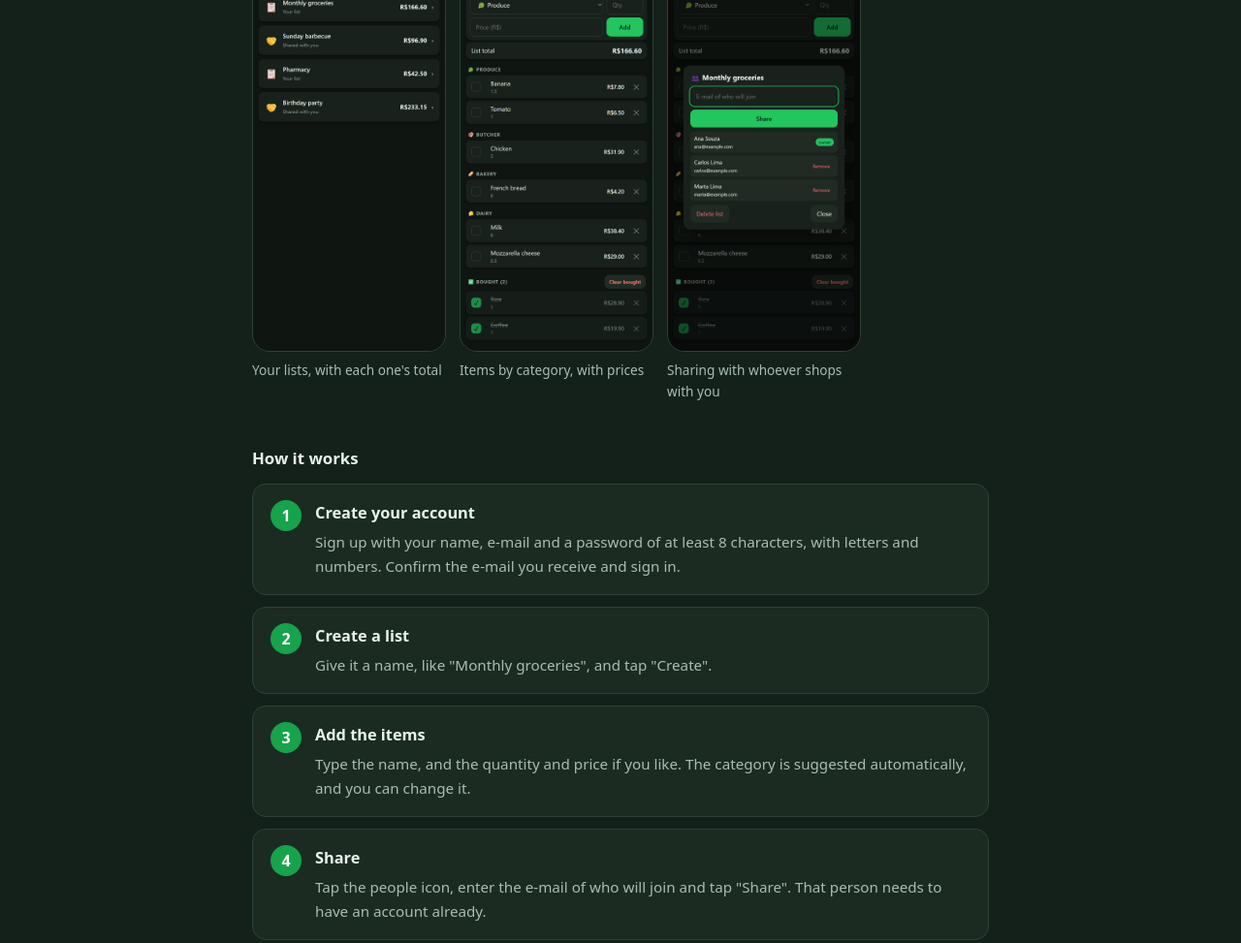
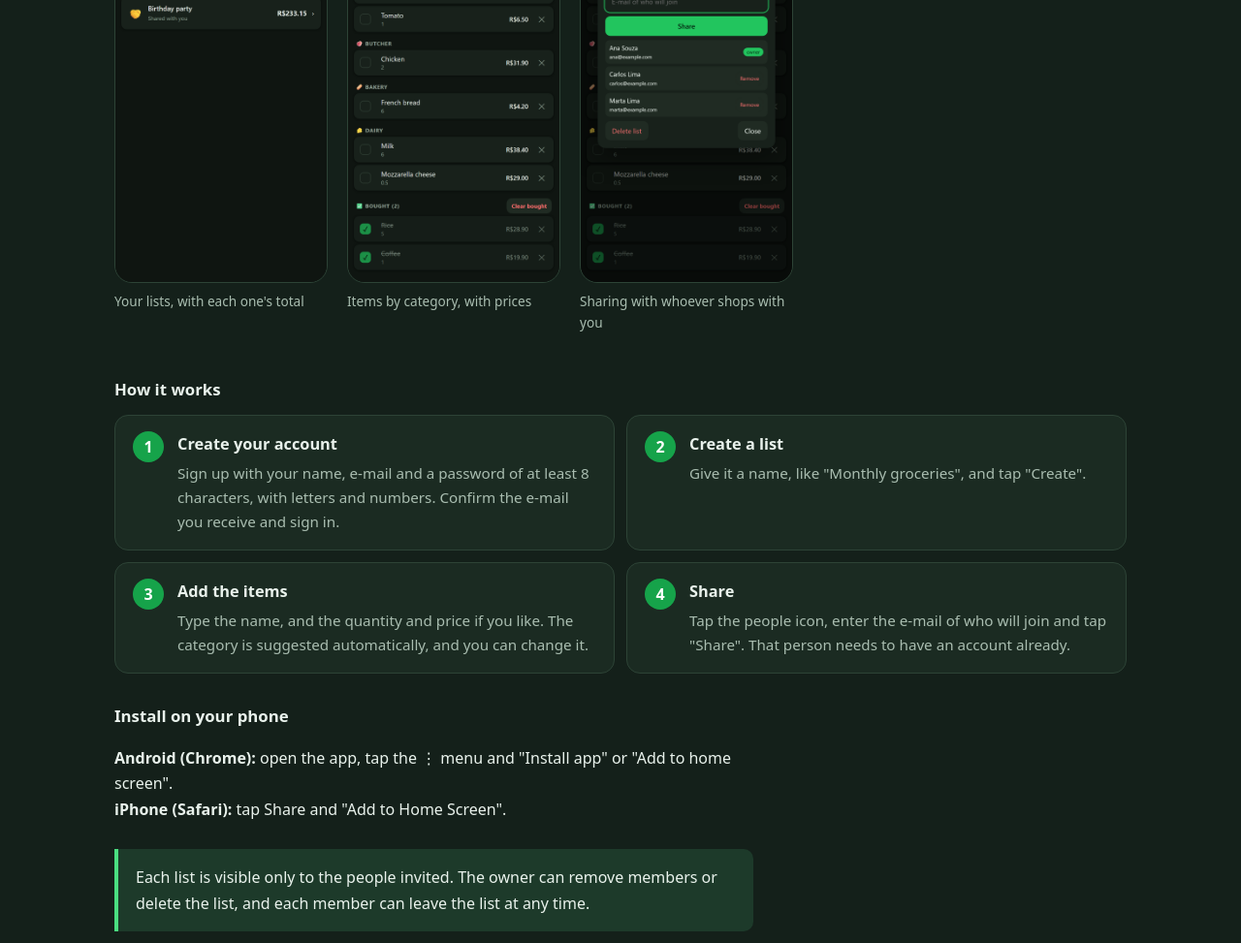
Before and after one commit to flrsistemas/listadecompras, a plain HTML site: page sobre/en/index.html in a window 1280 px wide. Shown: the part 1100-2073 px from the top of the page at 97% size. Drawn offline with Linux system fonts and the light colour scheme.

Commit message:
paginas de vitrine mais largas em telas grandes
Co-Authored-By: Claude Sonnet 5.5 <noreply@anthropic.com>

```diff
--- a/sobre/en/index.html
+++ b/sobre/en/index.html
@@ -78,9 +78,26 @@
   .langs a:hover, .langs a:focus-visible { color: var(--text); }
   .langs a[aria-current="page"] { color: var(--text); border-color: var(--muted); font-weight: 600; }
 </style>
+<style id="wide">
+  /* Paginas de vitrine usam mais largura em telas grandes; textos longos continuam estreitos */
+  @media (min-width: 1000px) {
+    main.wide { max-width: 1100px; }
+    main.wide .apps { gap: 24px; }
+    main.wide article.app { padding: 26px 28px; }
+    main.wide .thumb { height: 260px; }
+    main.wide article.app > p, main.wide article.app > .summary { max-width: 72ch; }
+    main.wide .grid { grid-template-columns: repeat(3, 1fr); }
+    main.wide ol.steps { grid-template-columns: 1fr 1fr; }
+    main.wide .shots { flex-wrap: wrap; overflow: visible; scroll-snap-type: none; gap: 20px; }
+    main.wide .shots img { width: 220px; }
+    main.wide .shots figcaption { max-width: 220px; }
+    main.wide .shots.docs img { width: 300px; }
+    main.wide .shots.docs figcaption { max-width: 300px; }
+  }
+</style>
 </head>
 <body>
-<main>
+<main class="wide">
 
   <header class="site topbar">
     <a class="back" href="/en/">← FLR Sistemas</a>
```
Also changed, not shown: sobre/es/index.html (+18 -1 lines), sobre/index.html (+18 -1 lines).
